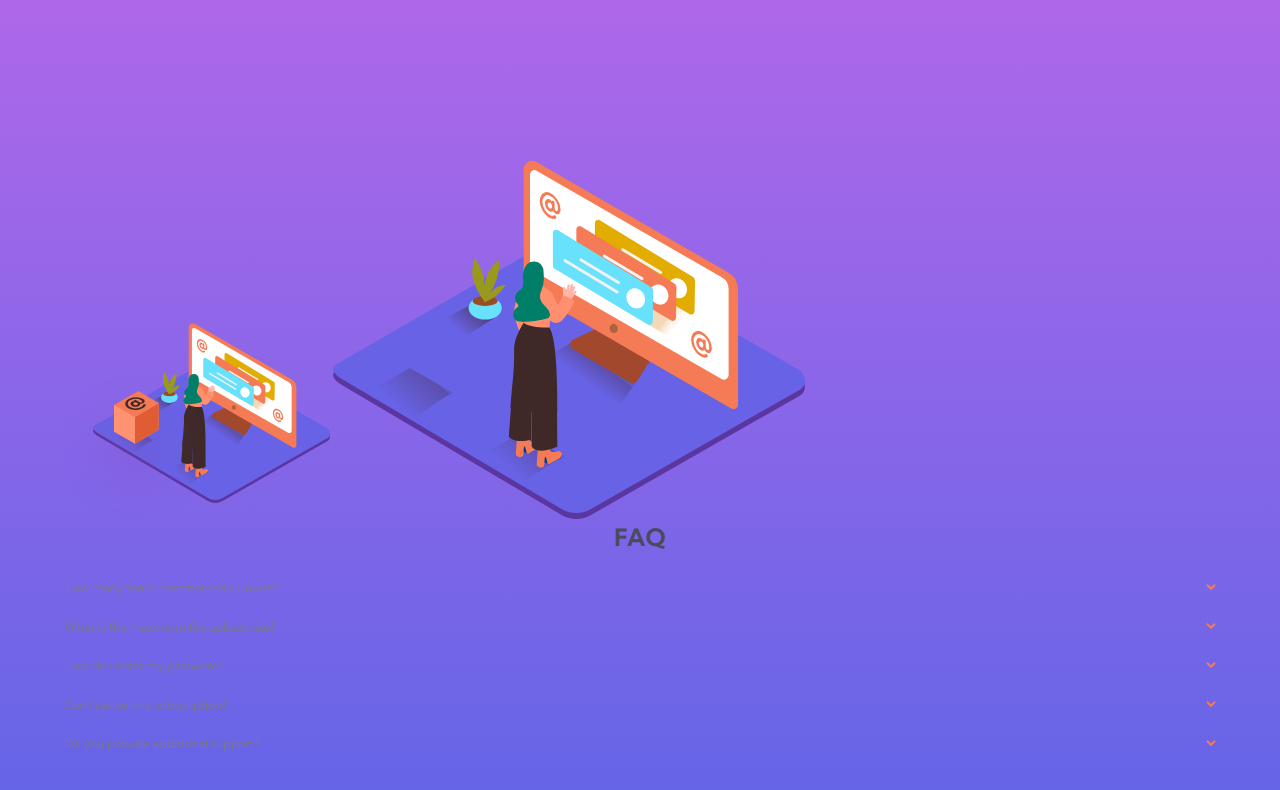
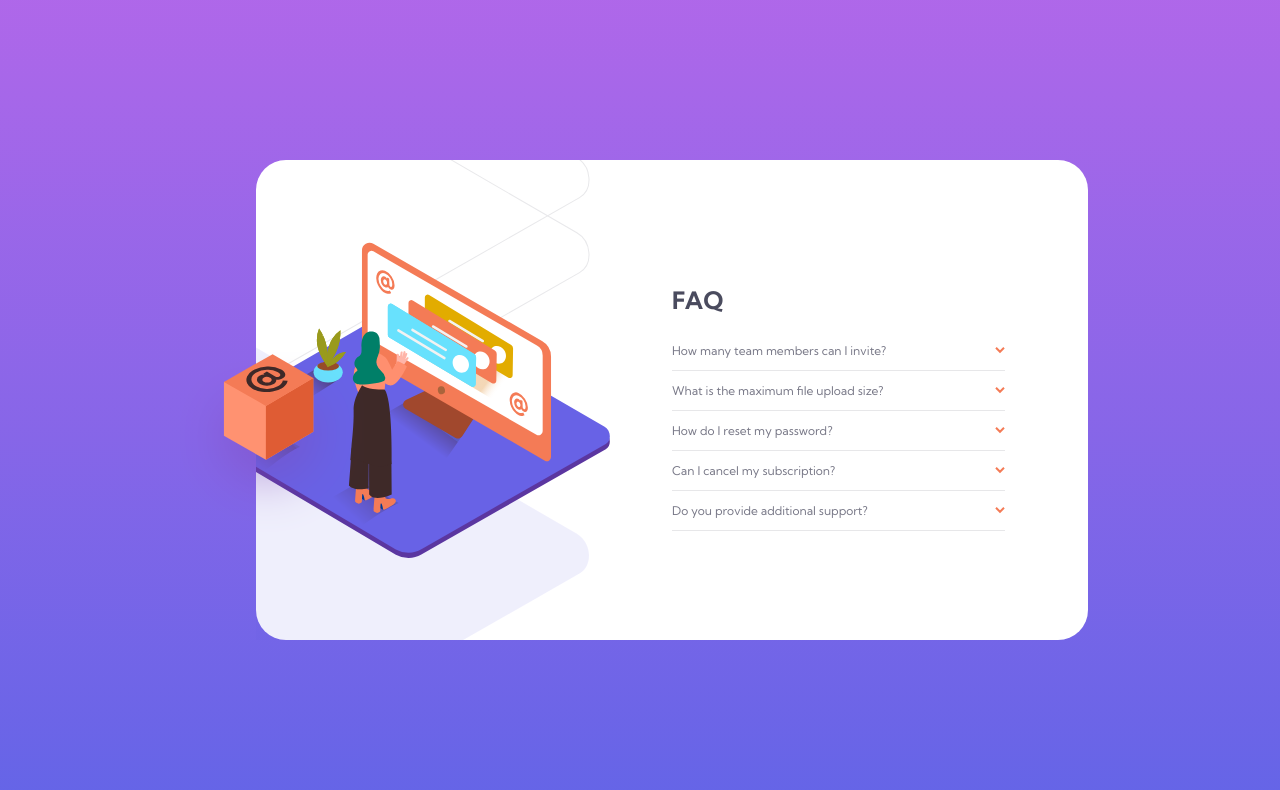
Before and after one commit to jordanlewis9/fementor-faq, a website: page index.html in a window 1280 px wide. Drawn offline with Linux system fonts and the light colour scheme.

Commit message:
almost finished with layout

```diff
--- a/index.html
+++ b/index.html
@@ -10,6 +10,7 @@
 </head>
 <body>
   <div class="container__main">
+    <img class="svg__desktop--box" src="images/illustration-box-desktop.svg">
     <div class="svg__container">
       <img class="svg__mobile" src="images/illustration-woman-online-mobile.svg">
       <img class="svg__desktop" src="images/illustration-woman-online-desktop.svg">
--- a/main.css
+++ b/main.css
@@ -9,16 +9,10 @@ body {
   height: 100vh;
   width: 100vw;
   margin: 0;
-  padding: 20vh 5vw 10vh;
   background: linear-gradient(hsl(273, 75%, 66%), hsl(240, 73%, 65%));
   font-family: "Kumbh Sans", sans-serif;
   font-size: 0.75rem;
   color: var(--notasbold);
-}
-
-.accordion__headline {
-  margin-top: 0;
-  text-align: center;
 }
 
 .accordion__header {
@@ -33,6 +27,15 @@ body {
 
 .accordion__content {
   display: none;
+}
+
+.accordion__header:hover {
+  cursor: pointer;
+}
+
+.accordion__section {
+  width: 100%;
+  border-bottom: 1px solid var(--divider);
 }
 
 .is_selected {
@@ -106,6 +109,10 @@ body {
 }
 
 @media (max-width: 600px) {
+  body {
+    padding: 20vh 5vw 10vh;
+  }
+
   .container__main {
     position: relative;
     width: 100%;
@@ -115,6 +122,7 @@ body {
     display: flex;
     flex-direction: column;
     justify-content: flex-end;
+    box-shadow: 0px 10px 30px -15px black;
   }
 
   .svg__container {
@@ -132,10 +140,6 @@ body {
   .svg__mobile {
     padding-right: 9%;
     height: 80%;
-    // position: absolute;
-    // margin: 0 auto;
-    // top: -107px;
-    // left: 5%;
   }
 
   .accordion__container {
@@ -146,18 +150,69 @@ body {
     margin: 0 5% 20%;
   }
 
-  .svg__desktop {
+  .svg__desktop,
+  .svg__desktop--box {
     display: none;
   }
 
-  .accordion__section {
-    width: 100%;
-    border-bottom: 1px solid var(--divider);
+  .accordion__headline {
+    margin-top: 0;
+    text-align: center;
+  }
+}
+
+@media (min-width: 601px) {
+  body {
+    padding: 20vh 15vw 20vh 20vw;
   }
 
-  @media (min-width: 601px) {
-    .svg__mobile {
-      display: none;
-    }
+  .container__main {
+    position: relative;
+    background: white;
+    border-radius: 30px;
+    width: 65vw;
+    height: 60vh;
+    display: grid;
+    grid-template-columns: 1fr 1fr;
+    grid-template-rows: 1fr;
+  }
+
+  .svg__container {
+    position: relative;
+    display: flex;
+    align-items: center;
+    height: 100%;
+    width: 100%;
+    background-image: url("images/bg-pattern-desktop.svg");
+    background-position: 115% 60%;
+    background-repeat: no-repeat;
+    background-size: auto;
+    overflow: hidden;
+  }
+
+  .svg__desktop {
+    position: relative;
+    left: -15%;
+    max-width: 100%;
+  }
+
+  .svg__desktop--box {
+    position: absolute;
+    z-index: 1000;
+    left: -10%;
+    top: 40%;
+  }
+
+  .accordion__container {
+    grid-column: 2/3;
+    grid-row: 1;
+    display: flex;
+    flex-direction: column;
+    justify-content: center;
+    margin-right: 20%;
+  }
+
+  .svg__mobile {
+    display: none;
   }
 }
```
